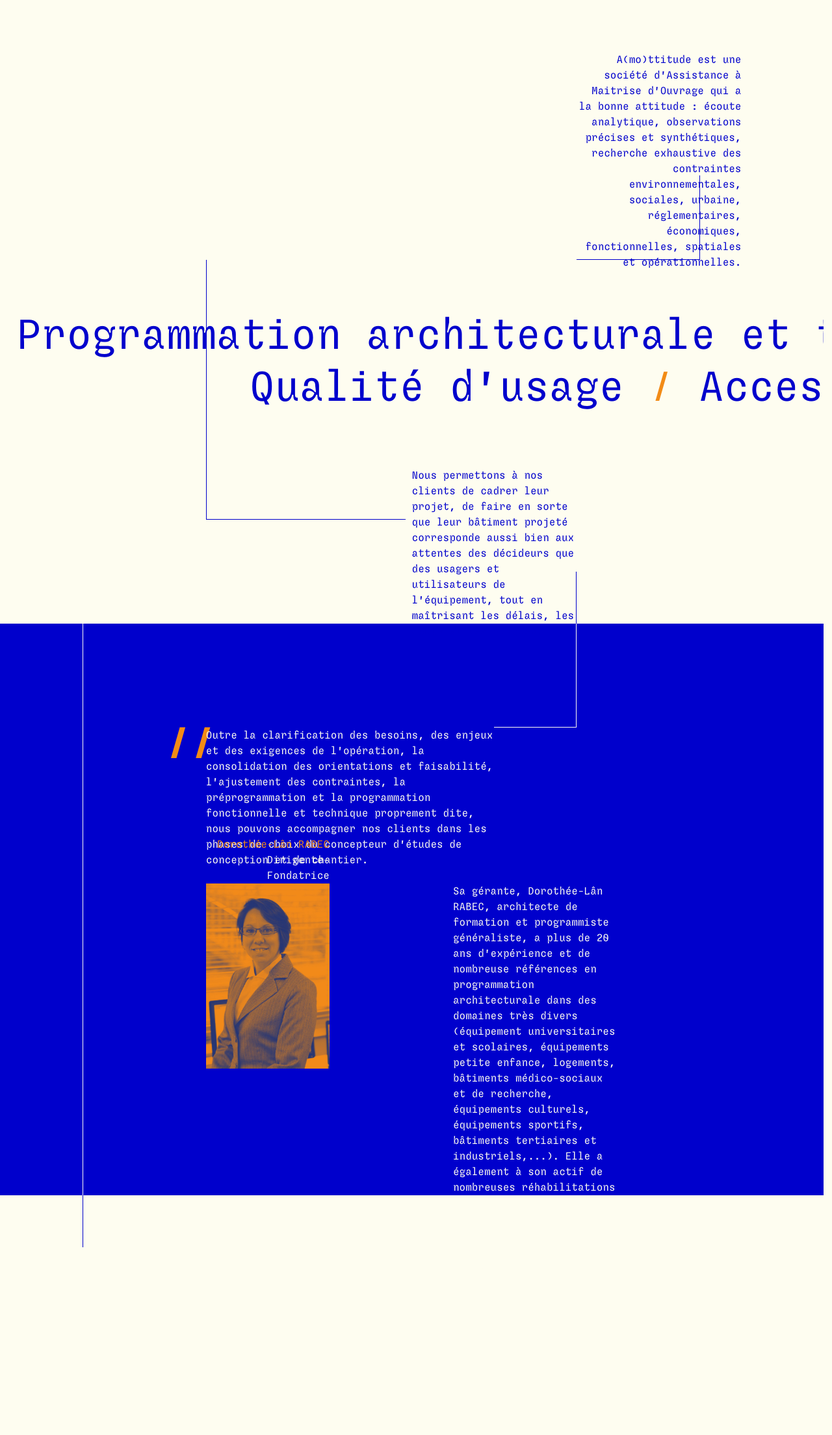
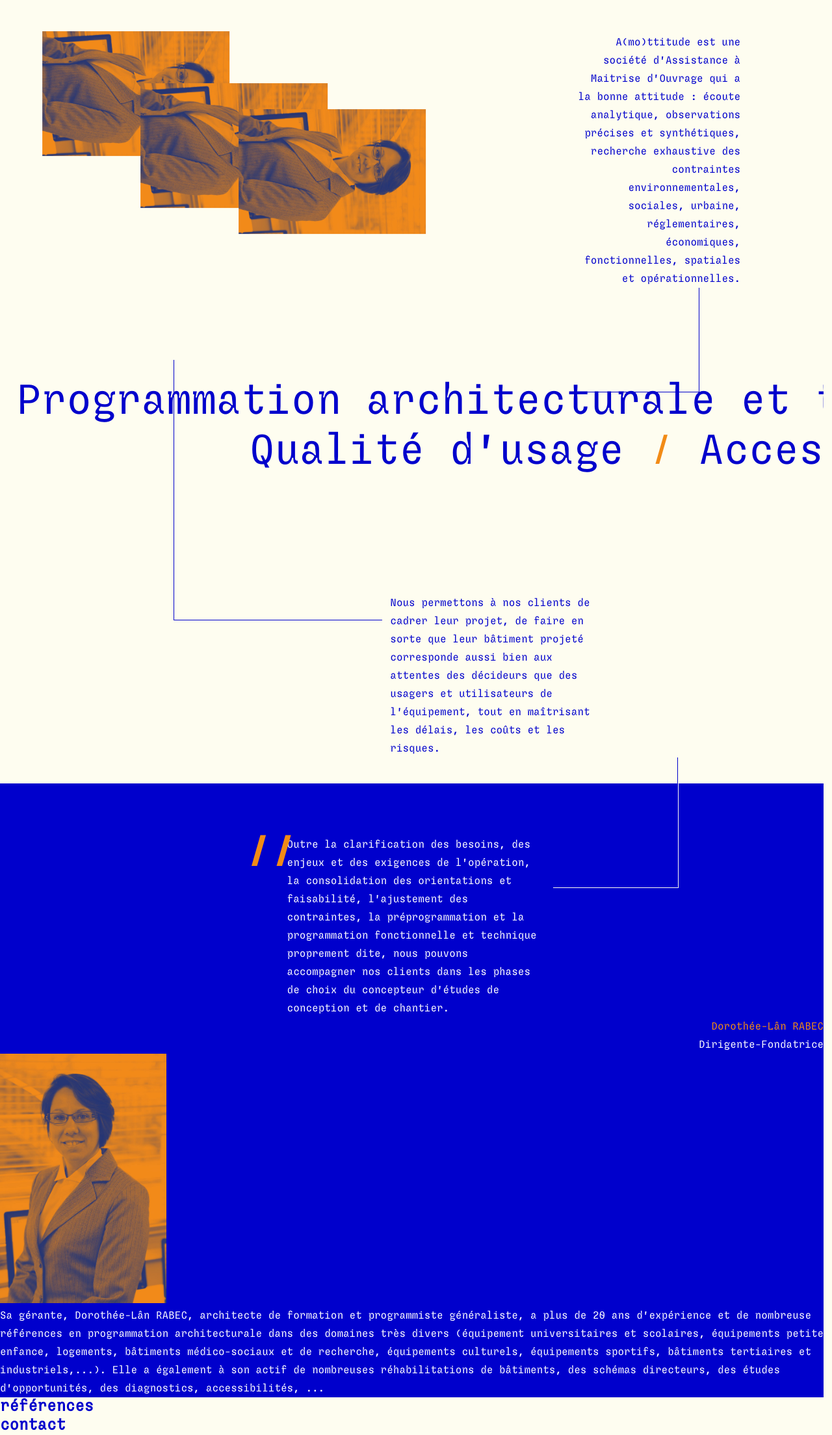
Before and after one commit to ajemus/amottitudeV3, a PHP site: page / in a window 1280 px wide. Shown: the part 70-2279 px from the top of the page at 65% size. Before the commit the page ends 1990 px from the top, so only its background shows below. Run offline with PHP 8.4, Linux system fonts and the light colour scheme; some web fonts are replaced.

Commit message:
refonte mise en page sans grid mais avec pseudo element et flex

```diff
--- a/assets/style.css
+++ b/assets/style.css
@@ -87,27 +87,91 @@
   max-width: 99vw;
 }
 .boxPresentation{
-  display: grid;
-  grid-template-columns: repeat(20, 5%);
-  grid-template-rows: repeat(12, 10vh);
+  display: flex;
+  flex-flow: column;
 }
-.boxPresentation:nth-child(2){
-  background-color: var(--mainBlue);
-  color: var(--mainWhite);
+.texte{
+  line-height:1.75;
 }
-
-.texte{
-  line-height:1.5;
+/* début de page */
+#firstBox{
+  display: flex;
+  height: 60vh;
+}
+/* gestion des images */
+.img{
+  transform: rotate(90deg);
+  width: 15vw;
+}
+#imgBox{
+  position: relative;
+  width: 100vw;
+}
+.img:nth-child(1){
+  position: absolute;
+  left: 15%;
+  top:0;
+}
+.img:nth-child(2){
+  position: absolute;
+  left: 35%;
+  top:10vh;
+}
+.img:nth-child(3){
+  position: absolute;
+  left: 55%;
+  top:15vh;
+}
+#texte1Box{
+  min-width: 40vw;
+  display: flex;
+  justify-content: center;
 }
 #texte1{
   text-align: right;
-  grid-row:2 / span 2 ;
-  grid-column: 15 / 19;
+  max-width: 20vw;
+  position: relative;
+  margin-top: 10%;
+}
+#texte1::after{
+  display: block;
+  content: "";
+  height: 20vh;
+  width: 15vw;
+  border-right:var(--smallBlueBorder);
+  border-bottom: var(--smallBlueBorder);
+  position: absolute;
+}
+
+/* gestion des savoir faire */
+#boxSavoirFaire{
+  margin: 100px 0;
+}
+
+/* gestion texte 2 */
+#texte2Box{
+  display: flex;
+  justify-content: center;
+  min-height: 20vh;
+  margin-top: 10vh;
 }
 #texte2{
   text-align: left;
-  grid-row:10 ;
-  grid-column: 11 / 15;
+  max-width: 25vw;
+  padding-left: 20%;
+  position: relative;
+}
+#texte2::before{
+  display: block;
+  content: "";
+  position: absolute;
+  height: 50vh;
+  width: 25vw;
+  right: 26vw;
+  top: -45vh;
+  border-bottom: var(--smallBlueBorder);
+  border-left: var(--smallBlueBorder);
+  z-index: -1;
 }
 
 /* ligne savoir faire */
@@ -115,14 +179,7 @@
   max-width: 99vw;
   overflow: hidden;
 }
-.boxSavoirFaire:nth-child(2){
-  grid-row: 7 ;
-  grid-column: 1/21;
-}
-.boxSavoirFaire:nth-child(3){
-  grid-row: 8 ;
-  grid-column: 1/21;
-}
+
 .savoirFaire{
   inline-size: max-content;
   font-size: 4rem;
@@ -143,93 +200,68 @@
 
 
 /* tout les traits */
-#boxBorder1{
-  grid-row:4 / 6;
-  grid-column: 15 / 18;
-  border-right: var(--smallBlueBorder);
-  border-bottom: var(--smallBlueBorder);
-  margin-top: 30px;
-}
-#boxBorder2{
-  grid-row:6 / 11;
-  grid-column: 6 / 11;
-  border-left: var(--smallBlueBorder);
-  border-bottom: var(--smallBlueBorder);
-  margin-right: 10px;
-}
-#boxBorder3{
-  grid-row:12 / 13;
-  grid-column: 14 ;
-  border-right: var(--smallBlueBorder)
-}
-#boxBorder4{
-  grid-row: 1 / 3;
-  grid-column: 13 / 15;
-  border-right: var(--smallWhiteBorder);
-  border-bottom: var(--smallWhiteBorder);
-}
-#boxBorder5{
-  grid-row: 1 / 12;
-  grid-column: 3 /4;
-  border-left: var(--smallWhiteBorder);
-}
-#boxBorder6{
-  grid-row: 12/13;
-  grid-column: 3/4;
-  border-left: var(--smallBlueBorder);
-  z-index: 2;
+
+
+/* texte partie fond bleu */
+.boxPresentation:nth-child(2){
+  background-color: var(--mainBlue);
+  color: white;
 }
 #whiteBg{
-  grid-row: 12;
-  grid-column: 1 / 21;
+  height: 5vh;
+  width: 100%;
   background-color: var(--mainWhite);
+  position: relative;
 }
-/* texte partie fond bleu */
-#texte3{
-  grid-row: 3 / 6;
-  grid-column: 6 / 13;
+#whiteBg::after{
+  display: block;
+  content: "";
+  height: 20vh;
+  position: absolute;
+  right: 17.5vw;
+  border-right: var(--smallBlueBorder);
 }
-#texte4{
-  grid-row: 6;
-  grid-column: 12/16;
+/* 3eme texte avec / custom */
+#texte3Box{
+  display: flex;
+  justify-content: center;
+  margin-top: 10vh;
 }
-#customSlash{
+#texte3::before{
+  content: "//";
   font-size: 4rem;
   font-weight: 700;
-  grid-row: 3;
-  grid-column: 5;
   line-height: 0.9;
+  color: var(--mainOrange);
+  position: absolute;
+  left: -5vw;
 }
-#titre{
-  grid-row: 5;
-  grid-column: 6/9;
+#texte3{
+  max-width: 30vw;
+  position: relative;
+}
+#texte3::after{
+  display: block;
+  content: "";
+  height: 20vh;
+  width: 15vw;
+  position: absolute;
+  left: 32vw;
+  top: -10vh;
+  border-bottom: var(--smallWhiteBorder);
+  border-right: var(--smallWhiteBorder);
+}
+
+
+
+#rang{
   display: flex;
   flex-flow: column;
   justify-content: flex-end;
 }
-#titre .texte{
+#rang .texte{
   text-align: right;
 }
 #photoPortrait{
-  grid-row: 6;
-  grid-column: 6/9;
-  max-width: 100%;
+  max-width: 20vw;
 }
-
-
-
-
-
-
-
-@media screen and (max-width: 1300px) {
-  .texte:nth-child(1){
-    grid-column: 13 / 19;
-  }
-  .texte:nth-child(4){
-    grid-column: 11 / 17;
-  }
-  .boxBorder:nth-child(7){
-    grid-column: 15;
-  }
-}
--- a/index.php
+++ b/index.php
@@ -5,7 +5,7 @@
 	<meta name="viewport" content="width=device-width, initial-scale=1">
 	<link rel="stylesheet" type="text/css" href="assets/style.css">
 	<link rel="shortcut icon" type="image/x-icon" href="assets/images/logo_eravys.png" />
-	<title>Amottitude V3</title>
+	<title>Amottitude</title>
 </head>
 <body>
 	<header>
@@ -18,43 +18,62 @@
 
 	<section id="presentationSection">
 		<article class="boxPresentation">
+			<div id="firstBox">
+				<div id="imgBox">
+					<img src="assets/images/photo_portrait.jpg" alt="test" class="img">
+					<img src="assets/images/photo_portrait.jpg" alt="test" class="img">
+					<img src="assets/images/photo_portrait.jpg" alt="test" class="img">
+				</div>
+				<div id="texte1Box">
 					<p class="texte" id="texte1">A(mo)ttitude est une société d'Assistance à Maitrise d'Ouvrage qui a la bonne attitude : écoute analytique, observations précises et synthétiques, recherche exhaustive des contraintes environnementales, sociales, urbaine, réglementaires, économiques, fonctionnelles, spatiales et opérationnelles.</p>
+				</div>
 
+			</div>
+
+			<div id="boxSavoirFaire">
 				<div class="boxSavoirFaire">
 					<p class="savoirFaire" id="savoirFaire1">Assistance à maîtrise d'ouvrage <em class="orangeSlash">/</em> Programmation architecturale et technique <em class="orangeSlash">/</em></p>
 				</div>
 				<div class="boxSavoirFaire">
 					<p class="savoirFaire" id="savoirFaire2">Qualité d'usage <em class="orangeSlash">/</em> Accessibilité <em class="orangeSlash">/</em> Concertation des utilisateurs et usagers</p>
 				</div>
+			</div>
 
+			<div id="texte2Box">
 				<p class="texte" id="texte2">Nous permettons à nos clients de cadrer leur projet, de faire en sorte que leur bâtiment projeté corresponde aussi bien aux attentes des décideurs que des usagers et utilisateurs de l'équipement, tout en maîtrisant les délais, les coûts et les risques.</p>
-			<div class="boxBorder" id="boxBorder1"></div>
-			<div class="boxBorder" id="boxBorder2"></div>
-			<div class="boxBorder" id="boxBorder3"></div>
+			</div>
+
 		</article>
 		<article class="boxPresentation">
-			<div class="boxBorder" id="boxBorder4"></div>
-			<div class="boxBorder" id="boxBorder5"></div>
-			<div class="boxBorder" id="boxBorder6"></div>
 			<div  id="whiteBg"></div>
-			<p id="customSlash" class="orange">//</p>
+			<div id="blueBg">
+				<div id="texte3Box">
 					<p class="texte" id="texte3">Outre la clarification des besoins, des enjeux et des exigences de l'opération, la consolidation des orientations et faisabilité, l'ajustement des contraintes, la préprogrammation et la programmation fonctionnelle et technique proprement dite, nous pouvons accompagner nos clients dans les phases de choix du concepteur d'études de conception et de chantier.</p>
-			<p class="texte" id="texte4">Sa gérante, Dorothée-Lân RABEC,
-			architecte de formation et programmiste généraliste, a plus de 20 ans d'expérience et de nombreuse références en programmation architecturale dans des domaines très divers (équipement universitaires et scolaires, équipements petite enfance, logements, bâtiments médico-sociaux et de recherche, équipements culturels, équipements sportifs, bâtiments tertiaires et industriels,...). Elle a également à son actif de nombreuses réhabilitations de bâtiments, des schémas directeurs, des études d'opportunités, des diagnostics, accessibilités, ...</p>
-			<div id="titre">
+				</div>
+				<div id="">
+					<div id="">
+						<div id="rang">
 							<p class="texte orange" id="texte5">Dorothée-Lân RABEC</p>
 							<p class="texte" id="texte6">Dirigente-Fondatrice</p>
 						</div>
 					<img src="assets/images/photo_portrait.jpg" id="photoPortrait">
+					</div>
+					<div id="">
+						<p class="texte" id="texte4">Sa gérante, Dorothée-Lân RABEC,
+						architecte de formation et programmiste généraliste, a plus de 20 ans d'expérience et de nombreuse références en programmation architecturale dans des domaines très divers (équipement universitaires et scolaires, équipements petite enfance, logements, bâtiments médico-sociaux et de recherche, équipements culturels, équipements sportifs, bâtiments tertiaires et industriels,...). Elle a également à son actif de nombreuses réhabilitations de bâtiments, des schémas directeurs, des études d'opportunités, des diagnostics, accessibilités, ...</p>
+					</div>
+				</div>
+			</div>
+
 
 
 		</article>
 	</section>
 	<section id="referencesSection">
-
+		<h2>références</h2>
 	</section>
 	<section id="contactSection">
-
+		<h2>contact</h2>
 	</section>
 	<footer>
 
```
Lines whose indentation alone changed are shown as unchanged.
